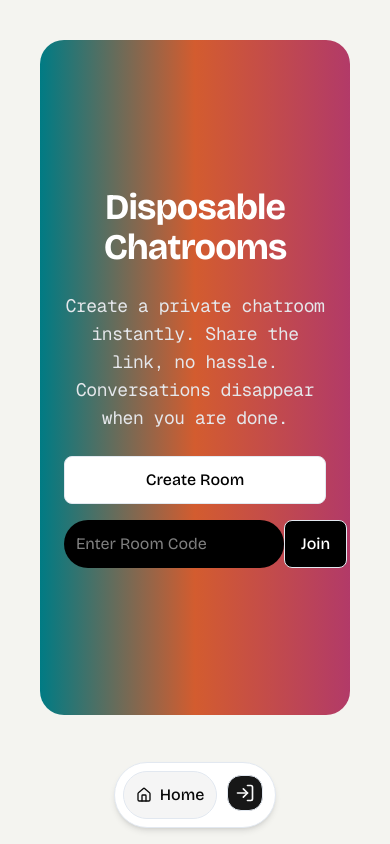
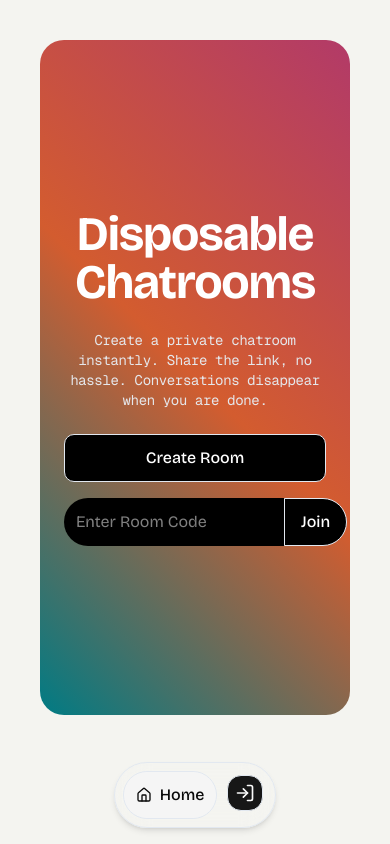
Before and after one commit to jotx19/disposable-integration, a Next.js app in the folder frontend/: page / in a window 390 px wide. Built offline with nearby package versions, Linux system fonts and the light colour scheme.

Commit message:
profile-page_added

```diff
--- a/frontend/package.json
+++ b/frontend/package.json
@@ -22,6 +22,7 @@
     "axios": "^1.11.0",
     "class-variance-authority": "^0.7.1",
     "clsx": "^2.1.1",
+    "framer-motion": "^12.23.12",
     "lucide-react": "^0.542.0",
     "next": "15.5.2",
     "next-themes": "^0.4.6",
--- a/frontend/src/app/(chat)/chat/page.tsx
+++ b/frontend/src/app/(chat)/chat/page.tsx
@@ -75,15 +75,17 @@ const ChatLandingPage = () => {
               ))}
             </ul>
           ) : authUser && userRooms.length === 0 ? (
-            <div className="flex flex-col items-center justify-center h-full text-gray-400">
-              <p className="">You have not joined any rooms yet.</p>
-              <Link
-                href="/chat/create"
-                className="text-blue-500 hover:underline"
-              >
-                Create your first room
-              </Link>
-            </div>
+            <ul className="space-y-3 w-2/3 mx-auto">
+              {Array.from({ length: 5 }).map((_, idx) => (
+                <li
+                  key={idx}
+                  className="flex justify-between items-center bg-gray-800 rounded-xl p-4"
+                >
+                  <div className="h-4 w-1/2 bg-gray-600 rounded animate-pulse"></div>
+                  <div className="h-4 w-6 bg-gray-600 rounded animate-pulse"></div>
+                </li>
+              ))}
+            </ul>
           ) : authUser ? (
             <ul className="space-y-3 pt-6 md:w-2/3 mx-auto">
               {userRooms.map((room) => (
--- /dev/null
+++ b/frontend/src/app/(home)/[profile]/page.tsx
@@ -0,0 +1,67 @@
+"use client";
+
+import { useEffect } from "react";
+import { useAuthStore } from "@/store/useAuthStore";
+import { Card } from "@/components/ui/card";
+import { Button } from "@/components/ui/button";
+import EmojiAvatar from "@/components/ui/EmojiAvatar";
+import { Skeleton } from "@/components/ui/skeleton";
+
+const ProfilePage = () => {
+  const {
+    authUser,
+    checkAuth,
+    isCheckingAuth,
+    logout,
+  } = useAuthStore();
+
+  useEffect(() => {
+    checkAuth();
+  }, [checkAuth]);
+
+  if (isCheckingAuth) {
+    return (
+      <div className="max-w-2xl mx-auto mt-20 p-6">
+        <Card className="p-6 border rounded-lg">
+          <div className="flex items-center gap-6">
+            <Skeleton className="h-20 w-20 rounded-full" />
+            <div className="flex flex-col gap-2">
+              <Skeleton className="h-6 w-40" />
+              <Skeleton className="h-4 w-56" />
+            </div>
+          </div>
+        </Card>
+      </div>
+    );
+  }
+
+  if (!authUser) {
+    return (
+      <p className="text-center mt-10 text-gray-500">
+        You need to log in to view your profile.
+      </p>
+    );
+  }
+
+  return (
+    <div className="max-w-6xl mx-auto w-full mt-20 p-6">
+      <Card className="p-6 border rounded-lg">
+        <div className="flex items-center gap-6">
+          <EmojiAvatar className="w-20 h-20" />
+          <div className="flex flex-col">
+            <h2 className="text-xl font-semibold">{authUser.name}</h2>
+            <p className="text-gray-500 text-sm">{authUser.email}</p>
+          </div>
+        </div>
+        <div className="border-t mt-4" />
+        <div className="mt-6 flex gap-4">
+          <Button variant="destructive" onClick={logout}>
+            Logout
+          </Button>
+        </div>
+      </Card>
+    </div>
+  );
+};
+
+export default ProfilePage;
--- a/frontend/src/app/(home)/page.tsx
+++ b/frontend/src/app/(home)/page.tsx
@@ -3,7 +3,6 @@
 import { useState } from "react";
 import { useRouter } from "next/navigation";
 import { Button } from "@/components/ui/button";
-import Link from "next/link";
 
 export default function LandingPage() {
   const [roomCode, setRoomCode] = useState("");
@@ -17,15 +16,15 @@ export default function LandingPage() {
   return (
     <main
       className="flex min-h-[80vh] items-center justify-center
-      bg-[linear-gradient(90deg,#007b84_0%,#d35c2f_50%,#b23a68_100%)]
+      md:bg-[linear-gradient(90deg,#007b84_0%,#d35c2f_50%,#b23a68_100%)] bg-[linear-gradient(45deg,#007b84_0%,#d35c2f_50%,#b23a68_100%)]
       rounded-3xl m-10 p-6"
     >
-      <div className="max-w-4xl w-full text-center space-y-6">
-        <h1 className="text-4xl sm:text-6xl font-bold tracking-tight text-white">
+      <div className="max-w-3xl w-full text-center space-y-6">
+        <h1 className="text-5xl sm:text-7xl font-bold tracking-tight text-white">
           Disposable Chatrooms
         </h1>
 
-        <p className="text-lg font-mono text-gray-200 tracking-tight">
+        <p className="md:text-lg text-sm font-mono text-gray-200 tracking-tight">
           Create a private chatroom instantly. Share the link, no
           hassle. Conversations disappear when you are done.
         </p>
@@ -34,7 +33,7 @@ export default function LandingPage() {
           <Button
           onClick={() => router.push('/chat')}
             variant="elevated"
-            className="w-full sm:w-1/2 bg-white text-black dark:border-gray-200 rounded-md"
+            className="w-full sm:w-1/2 bg-black text-white rounded-lg"
           >
             Create Room
           </Button>
@@ -45,11 +44,11 @@ export default function LandingPage() {
               placeholder="Enter Room Code"
               value={roomCode}
               onChange={(e) => setRoomCode(e.target.value)}
-              className="flex-1 px-3 py-2 rounded-full bg-black text-white"
+              className="flex-1 px-3 py-2 rounded-l-full bg-black text-white"
             />
             <Button
               variant="elevated"
-              className="text-white bg-black"
+              className="text-white rounded-r-3xl rounded-l-none bg-black"
               onClick={handleJoin}
             >
               Join
--- a/frontend/src/app/(home)/profile/page.tsx
+++ /dev/null
@@ -1,9 +0,0 @@
-import React from 'react'
-
-const page = () => {
-  return (
-    <div>page</div>
-  )
-}
-
-export default page
--- a/frontend/src/modules/home/ui/navbar.tsx
+++ b/frontend/src/modules/home/ui/navbar.tsx
@@ -14,8 +14,7 @@ export default function Menu() {
 
   return (
     <div className="fixed z-[9999] bottom-4 left-0 right-0">
-      <div className="bg-background overflow-hidden border border-border p-2 rounded-full shadow-md w-fit flex mx-auto gap-1.5">
-        {/* Home */}
+      <div className=" backdrop-blur-lg overflow-hidden border border-border p-2 rounded-full shadow-md w-fit flex mx-auto gap-1.5">
         <Button
           className={cn(
             "rounded-2xl group transition",
--- a/package.json
+++ /dev/null
@@ -1,5 +0,0 @@
-{
-  "dependencies": {
-    "framer-motion": "^12.23.12"
-  }
-}
```
Also changed, not shown: 2 other files (tests, documents, lock files or other folders).
